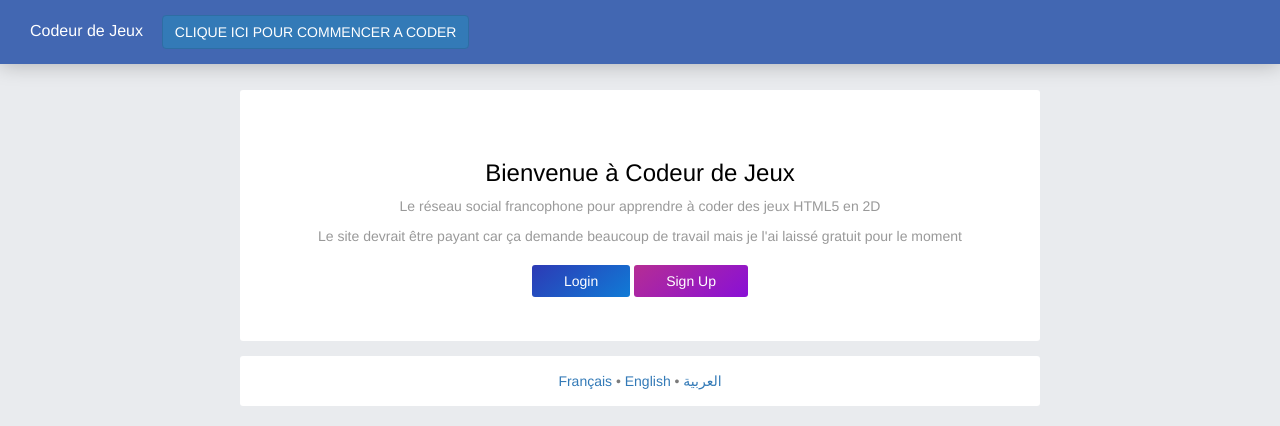
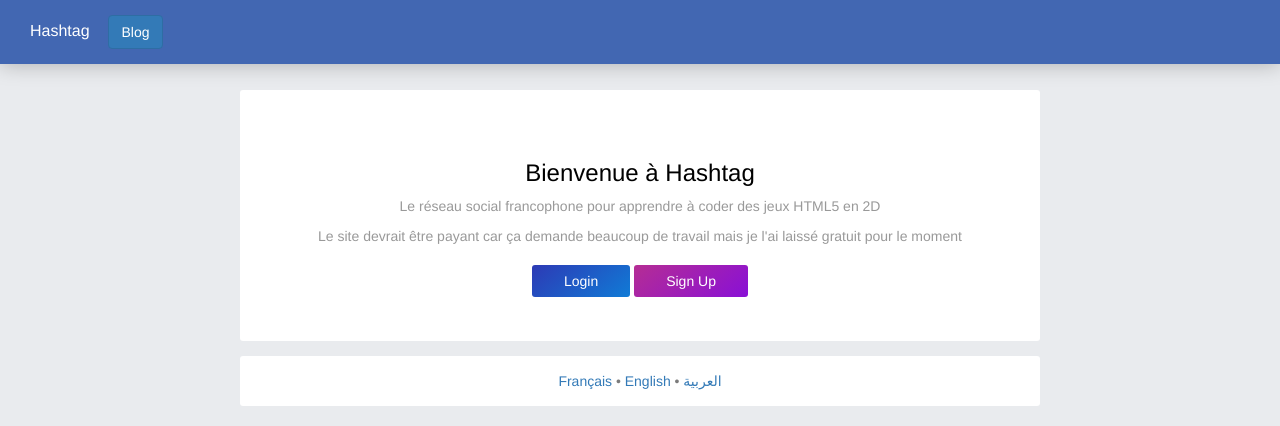
Before and after one commit to nazimboudeffa/hashtag, a PHP site: page /?lang=1 in a window 1280 px wide. Shown: the top 426 px of the page. Run offline with PHP 8.4, Linux system fonts and the light colour scheme; data that the repository does not hold is empty; some libraries are stand-ins or nearby versions.

Commit message:
Updated some links

```diff
--- a/includes/navbar_main.php
+++ b/includes/navbar_main.php
@@ -25,7 +25,7 @@ if ($uCheckSessionCount == 0) {
                 <span class="icon-bar"></span>
                 <span class="icon-bar"></span>
             </button>
-            <a class="navbar-brand" href="<?php echo $global['webSiteRootURL']; ?>home">Codeur de Jeux</a>
+            <a class="navbar-brand" href="<?php echo $global['webSiteRootURL']; ?>home">Hashtag</a>
         </div>
         <div class="collapse navbar-collapse" id="myNavbar">
             <ul class="<?php echo lang('ul_navbar_nav1'); ?>">
--- a/index.php
+++ b/index.php
@@ -22,7 +22,7 @@ include_once $path."langs/set_lang.php";
 ?>
 <html dir="<? echo lang('html_dir'); ?>">
 <head>
-    <title><? echo lang('welcome'); ?> | Codeurdejeux</title>
+    <title><? echo lang('welcome'); ?> | Hashtag</title>
     <meta charset="UTF-8">
     <meta name="description" content="Hashtag is a social network platform helps you meet new friends and stay connected with your family and with who you are interested anytime anywhere.">
     <meta name="keywords" content="homepage,main,login,social network,social media,Hashtag,meet,free platform">
@@ -33,12 +33,12 @@ include_once $path."langs/set_lang.php";
     <body class="login_signup_body">
     <!--============[ Nav bar ]============-->
         <div class="login_signup_navbar">
-                <a href="index" class="login_signup_navbarLinks">Codeur de Jeux</a>
-                <a href="https://nazimboudeffa-codeurdejeux-blog.glitch.me/" class="btn btn-primary">CLIQUE ICI POUR COMMENCER A CODER</a>
+                <a href="index" class="login_signup_navbarLinks">Hashtag</a>
+                <a href="#" class="btn btn-primary">Blog</a>
         </div>
         <!--============[ main contains ]============-->
         <div class="login_signup_box">
-        <h3 align="center"><? echo lang('welcome_to'); ?> Codeur de Jeux</h3>
+        <h3 align="center"><? echo lang('welcome_to'); ?> Hashtag</h3>
         <p align="center" style="color: #999; margin-bottom: 10px;">Le réseau social francophone pour apprendre à coder des jeux HTML5 en 2D</p>
         <p align="center" style="color: #999; margin-bottom: 25px;">Le site devrait être payant car ça demande beaucoup de travail mais je l'ai laissé gratuit pour le moment</p>
 
--- a/langs/french.php
+++ b/langs/french.php
@@ -289,7 +289,7 @@ function lang($txt){
     'login' => 'Login',
     'signup' => 'Sign Up',
     'welcome_to' => 'Bienvenue à',
-    'Hashtag_main_string' => 'Le site Codeur de Jeux est un réseau social pour apprendre à coder des jeux 2D en HTML',
+    'Hashtag_main_string' => 'Le site Hashtag est un réseau social de procratination',
     'login_now' => 'Login now',
     'forgot_password' => 'Mot de passe oublié ?',
     'dont_have_an_account' => 'Pas de compte ?',
--- a/login.php
+++ b/login.php
@@ -35,8 +35,8 @@ include_once $global['systemRootPath'] . "langs/set_lang.php";
     <body class="login_signup_body">
     <!--============[ Nav bar ]============-->
     <div class="login_signup_navbar">
-            <a href="index" class="login_signup_navbarLinks">Codeur de Jeux</a>
-              <a href="https://nazimboudeffa-codeurdejeux-blog.glitch.me/" class="btn btn-primary">CLIQUE ICI POUR COMMENCER A CODER</a>
+            <a href="index" class="login_signup_navbarLinks">Hashtag</a>
+              <a href="#" class="btn btn-primary">Blog</a>
     </div>
         <!--============[ main contains ]============-->
         <div align="center">
--- a/signup.php
+++ b/signup.php
@@ -32,8 +32,8 @@ include_once $path."langs/set_lang.php";
     <body class="login_signup_body">
     <!--============[ Nav bar ]============-->
     <div class="login_signup_navbar">
-            <a href="index" class="login_signup_navbarLinks">Codeur de Jeux</a>
-              <a href="https://nazimboudeffa-codeurdejeux-blog.glitch.me/" class="btn btn-primary">CLIQUE ICI POUR COMMENCER A CODER</a>
+            <a href="index" class="login_signup_navbarLinks">Hashtag</a>
+              <a href="#" class="btn btn-primary">Blog</a>
     </div>
     <!--============[ main contains ]============-->
     <div align="center">
```
